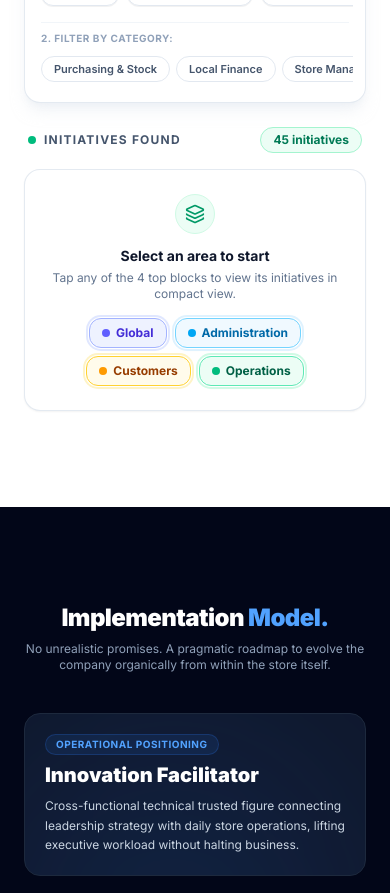
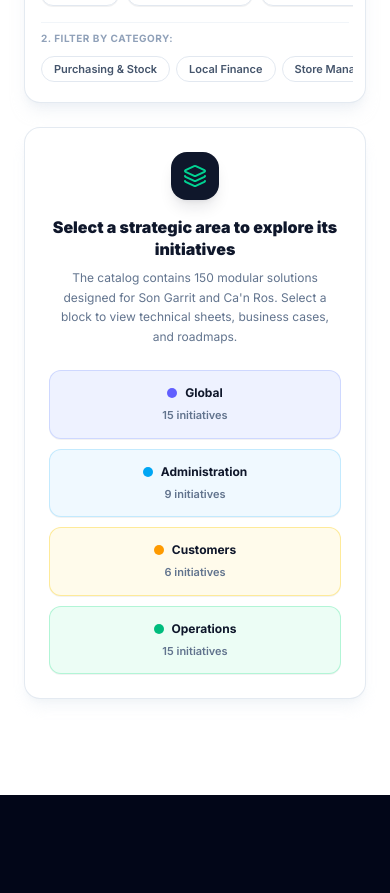
Before and after one commit to jordi2479/songarrit-canros-it, a Next.js app: page /en in a window 390 px wide. Shown: the part 8060-8953 px from the top of the page. Built offline with nearby package versions, Linux system fonts and the light colour scheme.

Commit message:
feat(catalogo): iniciar seccion de propuestas con panel de seleccion guia en desktop y mobile

```diff
--- a/src/components/prototipos/BuscadorSoluciones.tsx
+++ b/src/components/prototipos/BuscadorSoluciones.tsx
@@ -393,7 +393,8 @@ export function BuscadorSoluciones() {
       {/* BLOQUE 2: MURAL DE INICIATIVAS */}
       <div className="w-full flex flex-col gap-4">
 
-        {/* Barra de Estado de Resultados */}
+        {/* Barra de Estado de Resultados (visible solo cuando hay filtro activo) */}
+        {(areaFilter || categoriaFilter) && (
           <div className="flex items-center justify-between px-1">
             <div className="flex items-center gap-2">
               <span className="w-2 h-2 rounded-full bg-emerald-500"></span>
@@ -405,46 +406,66 @@ export function BuscadorSoluciones() {
               {filtered.length} {filtered.length === 1 ? uiText.iniciativaSingular : uiText.iniciativasPlural}
             </span>
           </div>
+        )}
 
-        {/* Guía en Móvil cuando no hay nada seleccionado */}
+        {/* Guía / Prompt inicial cuando no hay nada seleccionado (Tanto en Móvil como en Desktop) */}
         {!areaFilter && !categoriaFilter && (
-          <div className="md:hidden bg-white border border-slate-200/90 rounded-2xl p-6 text-center shadow-xs">
-            <div className="w-10 h-10 rounded-full bg-emerald-50 text-emerald-600 flex items-center justify-center mx-auto mb-3 border border-emerald-100">
-              <Layers className="w-5 h-5" />
+          <motion.div
+            initial={{ opacity: 0, y: 12 }}
+            animate={{ opacity: 1, y: 0 }}
+            transition={{ duration: 0.3 }}
+            className="w-full bg-white border border-slate-200/90 rounded-2xl md:rounded-3xl p-6 sm:p-8 md:p-12 text-center shadow-lg shadow-slate-200/40 relative overflow-hidden"
+          >
+            <div className="w-12 h-12 md:w-16 md:h-16 rounded-2xl bg-slate-900 text-white flex items-center justify-center mx-auto mb-4 md:mb-5 shadow-lg shadow-slate-900/10">
+              <Layers className="w-6 h-6 md:w-8 md:h-8 text-emerald-400" />
             </div>
-            <h4 className="text-sm font-bold text-slate-900 mb-1">
-              {isCa ? "Tria una àrea per començar" : isEn ? "Select an area to start" : isDe ? "Wählen Sie einen Bereich" : "Elige un área para comenzar"}
+            <h4 className="text-base sm:text-xl md:text-2xl font-black text-slate-900 mb-2 leading-snug">
+              {isCa
+                ? "Tria una àrea estratègica per explorar les seves iniciatives"
+                : isEn
+                ? "Select a strategic area to explore its initiatives"
+                : isDe
+                ? "Wählen Sie einen Bereich, um die Initiativen zu erkunden"
+                : "Elige un área estratégica para explorar sus iniciativas"}
             </h4>
-            <p className="text-xs text-slate-500 max-w-xs mx-auto mb-4">
+            <p className="text-xs sm:text-sm md:text-base text-slate-500 max-w-2xl mx-auto mb-6 md:mb-8 leading-relaxed font-normal">
               {isCa
-                ? "Prem qualsevol dels 4 blocs superiors per veure les seves iniciatives en format compacte."
+                ? "El catàleg conté 150 solucions modulars dissenyades per a Son Garrit i Ca'n Ros. Selecciona un bloc per veure les seves fitxes tècniques, casos de negoci i fulls de ruta d'implantació."
                 : isEn
-                ? "Tap any of the 4 top blocks to view its initiatives in compact view."
+                ? "The catalog contains 150 modular solutions designed for Son Garrit and Ca'n Ros. Select a block to view technical sheets, business cases, and roadmaps."
                 : isDe
-                ? "Tippen Sie auf einen der 4 oberen Blöcke, um die Initiativen kompakt zu sehen."
-                : "Pulsa cualquiera de los 4 bloques superiores para ver sus iniciativas en formato compacto."}
+                ? "Der Katalog enthält 150 modulare Lösungen für Son Garrit und Ca'n Ros. Wählen Sie einen Block, um Datenblätter, Business Cases und Roadmaps anzuzeigen."
+                : "El catálogo contiene 150 soluciones modulares diseñadas para Son Garrit y Ca'n Ros. Selecciona un bloque para ver sus fichas técnicas, casos de negocio y hojas de ruta."}
             </p>
-            <div className="flex flex-wrap justify-center gap-2">
-              {Object.entries(customAreaLabels).map(([key, label]) => (
+            <div className="grid grid-cols-1 sm:grid-cols-2 md:grid-cols-4 gap-2.5 sm:gap-3 md:gap-4 max-w-4xl mx-auto">
+              {Object.entries(customAreaLabels).map(([key, label]) => {
+                const count = allPropuestas.filter(p => p.area === key).length;
+                const theme = AREA_THEMES[key as AreaId]?.light;
+                return (
                   <button
                     key={key}
                     onClick={() => handleBloqueClick(key)}
-                  className={`px-3 py-1.5 rounded-xl text-xs font-bold border transition-all flex items-center gap-1.5 cursor-pointer ${
-                    AREA_THEMES[key as AreaId].light.pillActive
+                    className={`p-3.5 sm:p-4 md:p-5 rounded-xl md:rounded-2xl border transition-all flex flex-col items-center text-center gap-1.5 md:gap-2 cursor-pointer group shadow-2xs hover:shadow-md hover:scale-[1.02] ${
+                      theme ? `${theme.badge} ${theme.borderHover}` : 'bg-white border-slate-200'
                     }`}
                   >
-                  <div className={`w-2 h-2 rounded-full ${areaDotClasses[key]}`} />
-                  {label}
+                    <div className="flex items-center gap-2">
+                      <div className={`w-2.5 h-2.5 rounded-full ${areaDotClasses[key]}`} />
+                      <span className="font-bold text-xs sm:text-sm text-slate-900">{label}</span>
+                    </div>
+                    <span className="text-[11px] md:text-xs font-semibold text-slate-500">
+                      {count} {isCa ? "iniciatives" : isEn ? "initiatives" : isDe ? "Initiativen" : "iniciativas"}
+                    </span>
                   </button>
-              ))}
+                );
+              })}
             </div>
-          </div>
+          </motion.div>
         )}
 
-        {/* Rejilla de Tarjetas (en móvil se ocultan si no hay filtro activo para evitar saturar) */}
-        <div className={`grid grid-cols-1 md:grid-cols-2 lg:grid-cols-3 gap-2.5 sm:gap-3 md:gap-4 items-stretch ${
-          !areaFilter && !categoriaFilter ? 'hidden md:grid' : ''
-        }`}>
+        {/* Rejilla de Tarjetas (Visible solo cuando se selecciona un filtro) */}
+        {(areaFilter || categoriaFilter) && (
+          <div className="grid grid-cols-1 md:grid-cols-2 lg:grid-cols-3 gap-2.5 sm:gap-3 md:gap-4 items-stretch">
             <AnimatePresence mode="popLayout">
             {filtered.map((idea) => {
               return (
@@ -513,6 +534,7 @@ export function BuscadorSoluciones() {
             })}
           </AnimatePresence>
         </div>
+      )}
 
         {/* Modal Flotante Expandido (Teletransportado a document.body para quedar 100% por encima del navbar) */}
         {mounted && typeof document !== "undefined" && createPortal(
```
Lines whose indentation alone changed are shown as unchanged.
